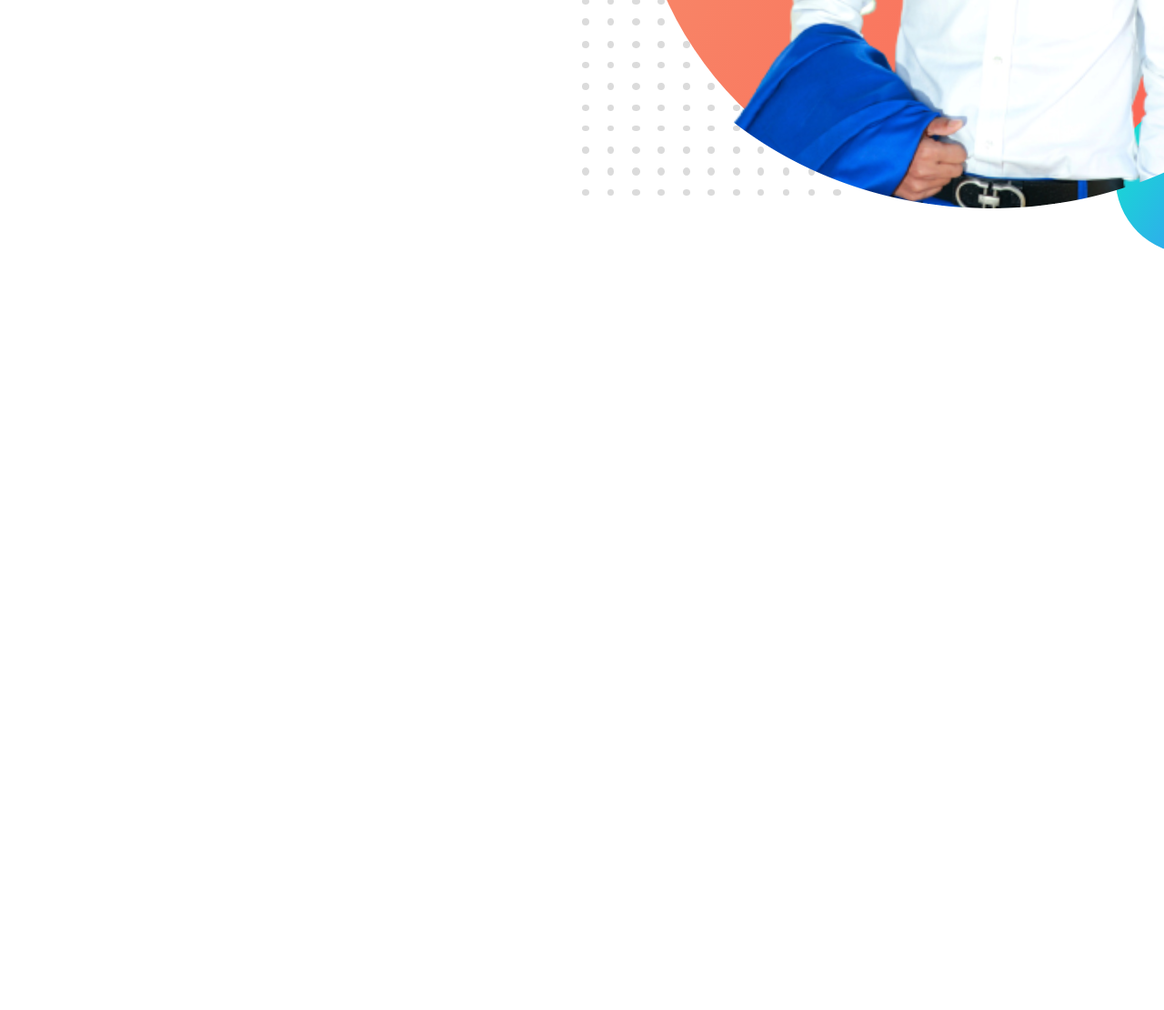
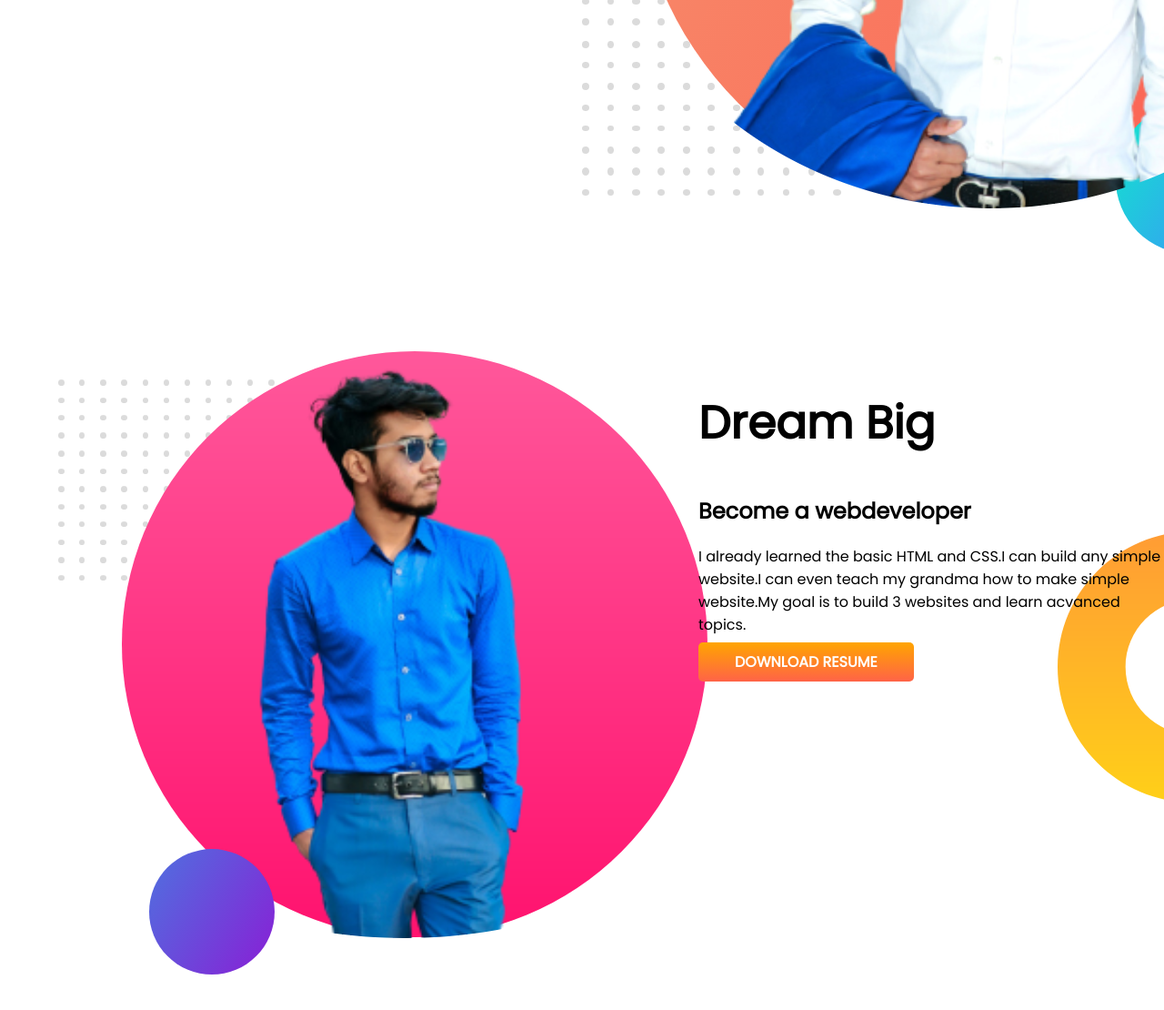
Before and after one commit to masum6568/developer-portfolio, a plain HTML site: page index.html in a window 1280 px wide. Shown: the part 550-1660 px from the top of the page at 91% size. Before the commit the page ends 836 px from the top, so only its background shows below. Drawn offline with Linux system fonts and the light colour scheme.

Commit message:
dream added

```diff
--- a/index.html
+++ b/index.html
@@ -28,6 +28,19 @@
             <img src="images/masum.png" alt="">
         </div>
     </section>
+    <section class="dream-big">
+        <div class="half-width">
+            <img src="images/eshan.png" alt="">
+        </div>
+        <div class="half-width">
+            <h1>Dream Big</h1>
+            <h2>Become a webdeveloper</h2>
+            <P>I already learned the basic HTML and CSS.I can build any simple website.I can even teach my grandma how
+                to make simple website.My goal is to build 3 websites and learn acvanced topics.</P>
+            <a class="link-button" target="_blank">DOWNLOAD RESUME</a>
+        </div>
+
+    </section>
 
 </body>
 
--- a/style.css
+++ b/style.css
@@ -10,6 +10,7 @@ h1{
 }
 section{
     display: flex;
+    margin-bottom: 100px;
 }
 .half-width{
     width: 50%;
@@ -30,3 +31,8 @@ section{
     background-image: url(images/top-banner.png);
     background-repeat: no-repeat;
 }
+.dream-big{
+    background-image: url(images/dream-bg.png);
+    background-repeat: no-repeat;
+    background-position: right;
+}
```
Also changed, not shown: images/eshan.png (added), images/my-bg2.png (deleted).
